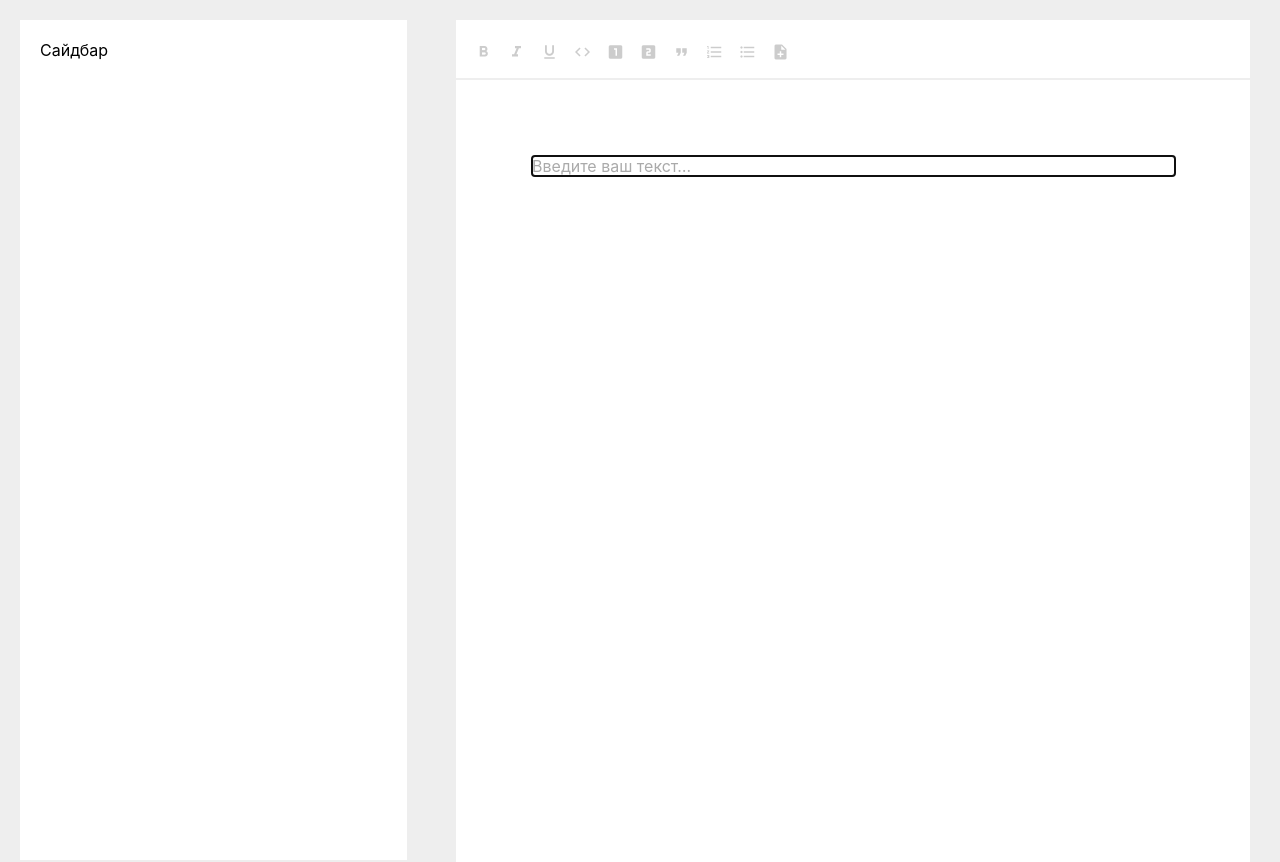
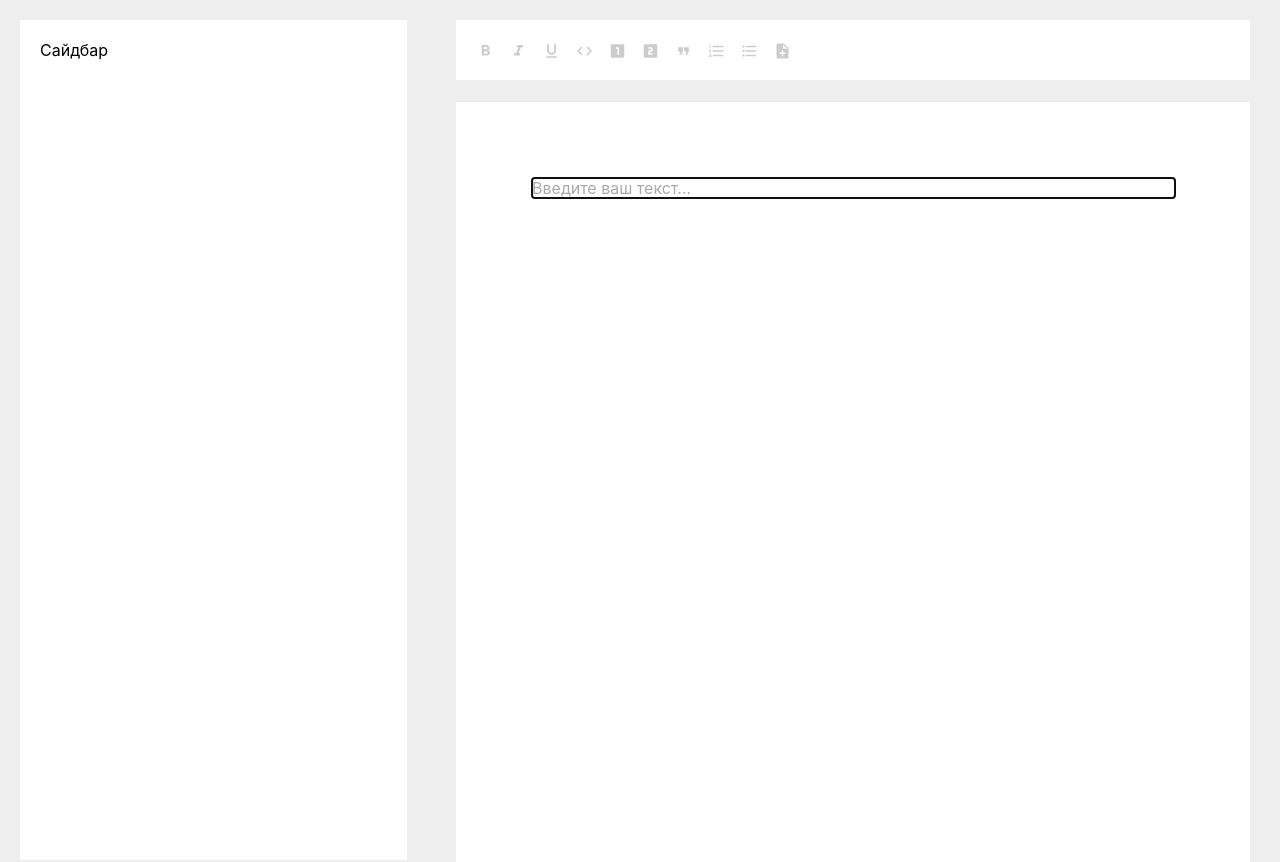
Before and after one commit to gostohov/slate-wb-editor, a React (Create React App) app: page / in a window 1280 px wide. Shown: the top 862 px of the page. Built offline with nearby package versions, Linux system fonts and the light colour scheme.

Commit message:
добавил page

```diff
--- a/src/App.js
+++ b/src/App.js
@@ -11,9 +11,6 @@ const Wrapper = ({ className, ...props }) => (
     className={cx(
       className,
       css`
-        margin: 20px auto;
-        width: 21cm;
-        min-height: 29.7cm;
         grid-column: 2;
       `
     )}
@@ -24,7 +21,6 @@ const EditorContent = props => (
   <Wrapper
     {...props}
     className={css`
-      background: #fff;
     `}
   />
 )
--- a/src/RichText.js
+++ b/src/RichText.js
@@ -43,6 +43,7 @@ const RichText = () => {
           <FormButton format="output" icon="note_add" />
         </Toolbar>
       </ToolbarWrapper>
+      <Page>
         <EditableWrapper>
           <Editable
             renderElement={renderElement}
@@ -65,6 +66,7 @@ const RichText = () => {
             }}
           />
         </EditableWrapper>
+      </Page>
     </Slate>
   )
 }
@@ -82,6 +84,22 @@ const withOutputs = editor => {
   return editor
 }
 
+const Page = props => {
+  const style = {
+    margin: '20px auto',
+    width: '21cm',
+    height: '29.7cm',
+    background: '#fff'
+  };
+
+  return (
+    <div style={style}>
+      {props.children}
+    </div>
+  );
+}
+
+
 const EditableWrapper = props => (
   <div
     {...props}
@@ -95,11 +113,12 @@ const ToolbarWrapper = props => (
   <div
     {...props}
     className={css`
-      padding: 20px 20px 0 20px;
       position: sticky;
       top: 0px;
       background: #fff;
       z-index: 1000;
+      margin: 20px auto;
+      width: 21cm;
     `}
   />
 )
--- a/src/components.js
+++ b/src/components.js
@@ -132,9 +132,7 @@ export const Toolbar = React.forwardRef(({ className, ...props }, ref) => (
     className={cx(
       className,
       css`
-        position: relative;
-        padding: 1px 18px 17px;
-        margin: 0 -20px;
+        padding: 20px;
         border-bottom: 2px solid #eee;
       `
     )}
```
Lines whose indentation alone changed are shown as unchanged.
